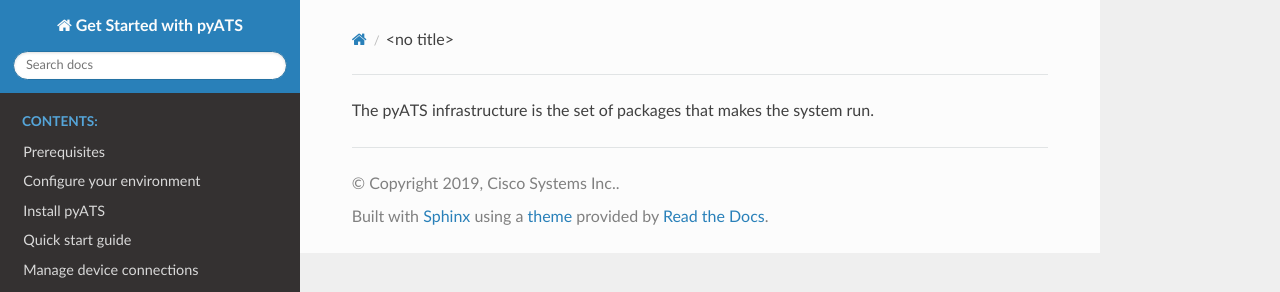
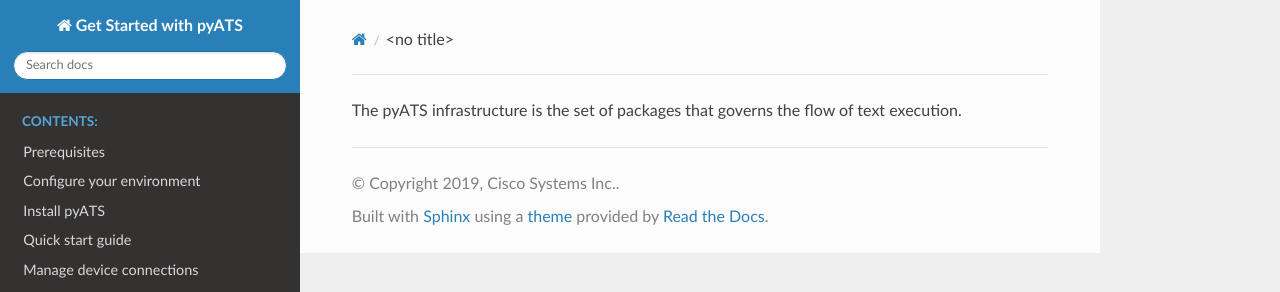
Before and after one commit to CiscoTestAutomation/getting-started, a Sphinx documentation site: the page built from source/definitions/def_pyats_code_infrastructure.rst, in a window 1280 px wide. Shown: the top 292 px of the page. Built offline with Sphinx 7.4.7 and the Read the Docs theme 2.0.0, drawn with Linux system fonts in a browser that asks for light colours; pages that are not in the unit, such as notebooks, are missing from menus.

Commit message:
modified definition

```diff
--- a/source/definitions/def_pyats_code_infrastructure.rst
+++ b/source/definitions/def_pyats_code_infrastructure.rst
@@ -1 +1 @@
-The |pyATS| infrastructure is the set of packages that makes the system run.
+The |pyATS| infrastructure is the set of packages that governs the flow of text execution.
```
